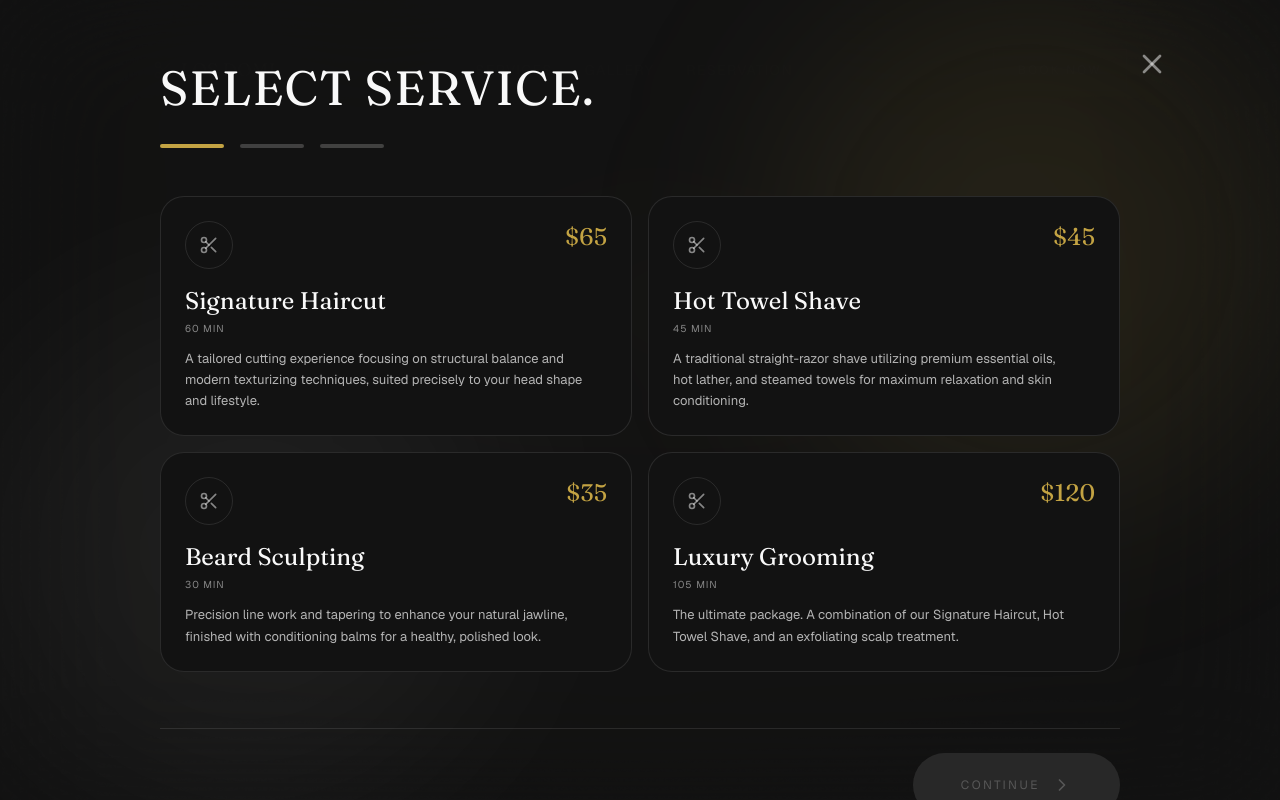
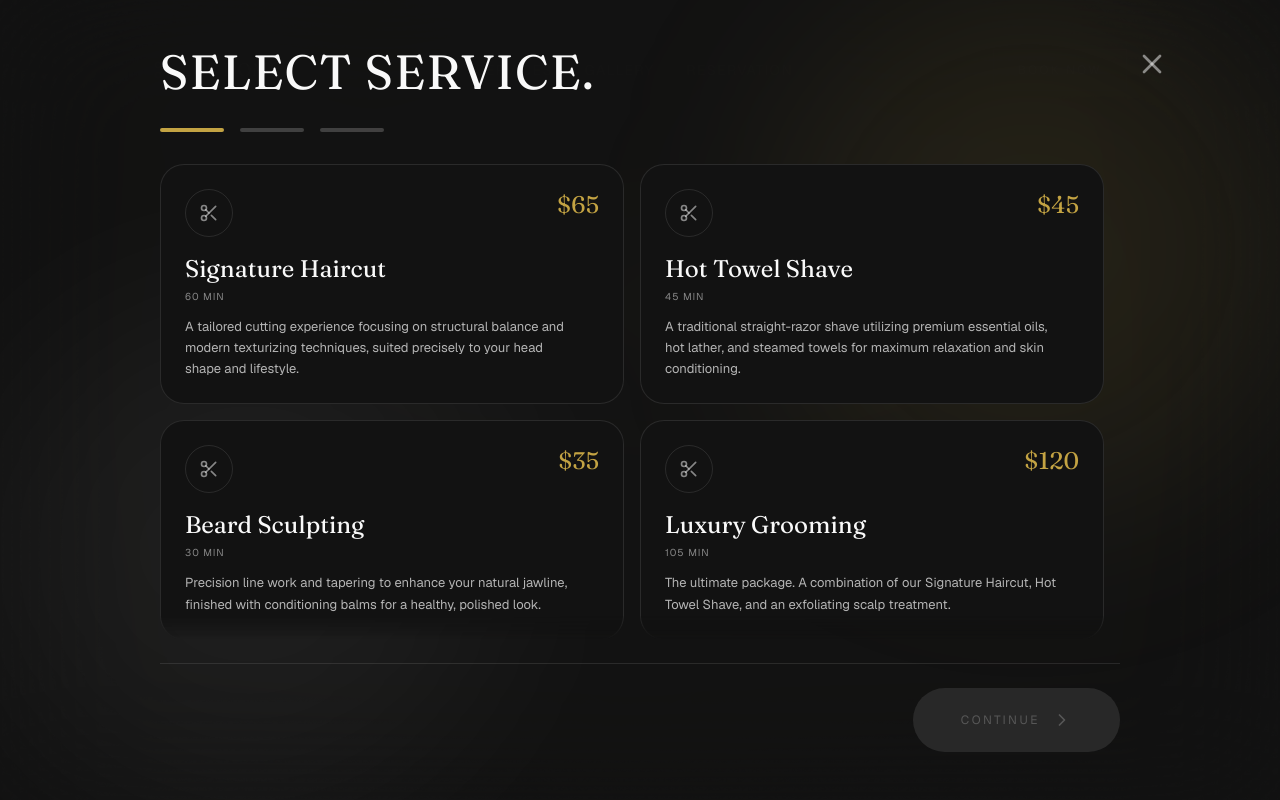
Before and after one commit to noor07/salon-hair, a Next.js app: page /salon-hair/ in a window 1280 px wide. Both pictures are taken after a click on the button "BOOK NOW". Shown: the top 800 px of the page. Built offline with nearby package versions, Linux system fonts and the light colour scheme.

Commit message:
fix(BookingPortal): add overflow-y scroll boundary to grid container so footer stays pinned above the fold on all viewports

```diff
--- a/src/app/globals.css
+++ b/src/app/globals.css
@@ -71,6 +71,26 @@ html.lenis body {
   /* gold */
 }
 
+/* Custom Scrollbar for Booking Portal overflow content */
+.custom-scrollbar::-webkit-scrollbar {
+  width: 4px;
+}
+
+.custom-scrollbar::-webkit-scrollbar-track {
+  background: transparent;
+}
+
+.custom-scrollbar::-webkit-scrollbar-thumb {
+  background: rgba(244, 244, 240, 0.1);
+  border-radius: 10px;
+}
+
+.custom-scrollbar::-webkit-scrollbar-thumb:hover {
+  background: rgba(195, 163, 67, 0.4);
+}
+
+/* gold */
+
 /* 2026 Micro-UX: CSS :has() selector for intent-focused dimming */
 section:has(.group:hover) .group:not(:hover) {
   opacity: 0.5;
--- a/src/components/BookingPortal.tsx
+++ b/src/components/BookingPortal.tsx
@@ -42,12 +42,12 @@ export const BookingPortal = ({ isOpen, onClose }: { isOpen: boolean, onClose: (
                     initial={{ opacity: 0, y: "100%", borderRadius: "100%" }}
                     animate={{ opacity: 1, y: 0, borderRadius: "0%", transition: { type: "spring", stiffness: 100, damping: 20 } }}
                     exit={{ opacity: 0, y: "100%", borderRadius: "100%", transition: { type: "spring", stiffness: 100, damping: 20 } }}
-                    className="fixed inset-0 z-[100] bg-onyx/95 backdrop-blur-3xl overflow-y-auto"
+                    className="fixed inset-0 z-[100] bg-onyx/95 backdrop-blur-3xl overflow-hidden"
                 >
                     <div className="absolute top-0 right-0 w-[500px] h-[500px] bg-gold/10 blur-[100px] rounded-full pointer-events-none"></div>
                     <div className="absolute bottom-0 left-0 w-[500px] h-[500px] bg-white/5 blur-[100px] rounded-full pointer-events-none"></div>
 
-                    <div className="min-h-screen p-8 md:px-24 md:py-16 max-w-6xl mx-auto relative z-10 flex flex-col justify-center">
+                    <div className="h-[100dvh] p-6 md:px-24 md:py-12 max-w-6xl mx-auto relative z-10 flex flex-col">
                         <button
                             onClick={handleClose}
                             className="absolute top-12 right-12 text-alabaster/50 hover:text-gold transition-colors z-50"
@@ -55,7 +55,7 @@ export const BookingPortal = ({ isOpen, onClose }: { isOpen: boolean, onClose: (
                             <X size={32} />
                         </button>
 
-                        <div className="mb-12">
+                        <div className="mb-6 md:mb-8 shrink-0">
                             <motion.h2
                                 initial={{ opacity: 0, y: 30 }}
                                 animate={{ opacity: 1, y: 0, transition: { delay: 0.3 } }}
@@ -80,7 +80,7 @@ export const BookingPortal = ({ isOpen, onClose }: { isOpen: boolean, onClose: (
                             )}
                         </div>
 
-                        <div className="flex-1 flex flex-col justify-center">
+                        <div className="flex-1 flex flex-col justify-start overflow-y-auto min-h-0 pr-4 pb-4 custom-scrollbar" style={{ maskImage: 'linear-gradient(to bottom, black 95%, transparent 100%)', WebkitMaskImage: 'linear-gradient(to bottom, black 95%, transparent 100%)' }}>
                             <AnimatePresence mode="wait">
                                 {step === 1 && (
                                     <motion.div
@@ -208,7 +208,7 @@ export const BookingPortal = ({ isOpen, onClose }: { isOpen: boolean, onClose: (
                         <motion.div
                             initial={{ opacity: 0, y: 20 }}
                             animate={{ opacity: 1, y: 0, transition: { delay: 0.6 } }}
-                            className="mt-6 pt-6 border-t border-alabaster/10 flex items-center justify-between"
+                            className="mt-6 pt-6 border-t border-alabaster/10 flex items-center justify-between shrink-0"
                         >
                             {step > 1 && step < 4 ? (
                                 <button
```
